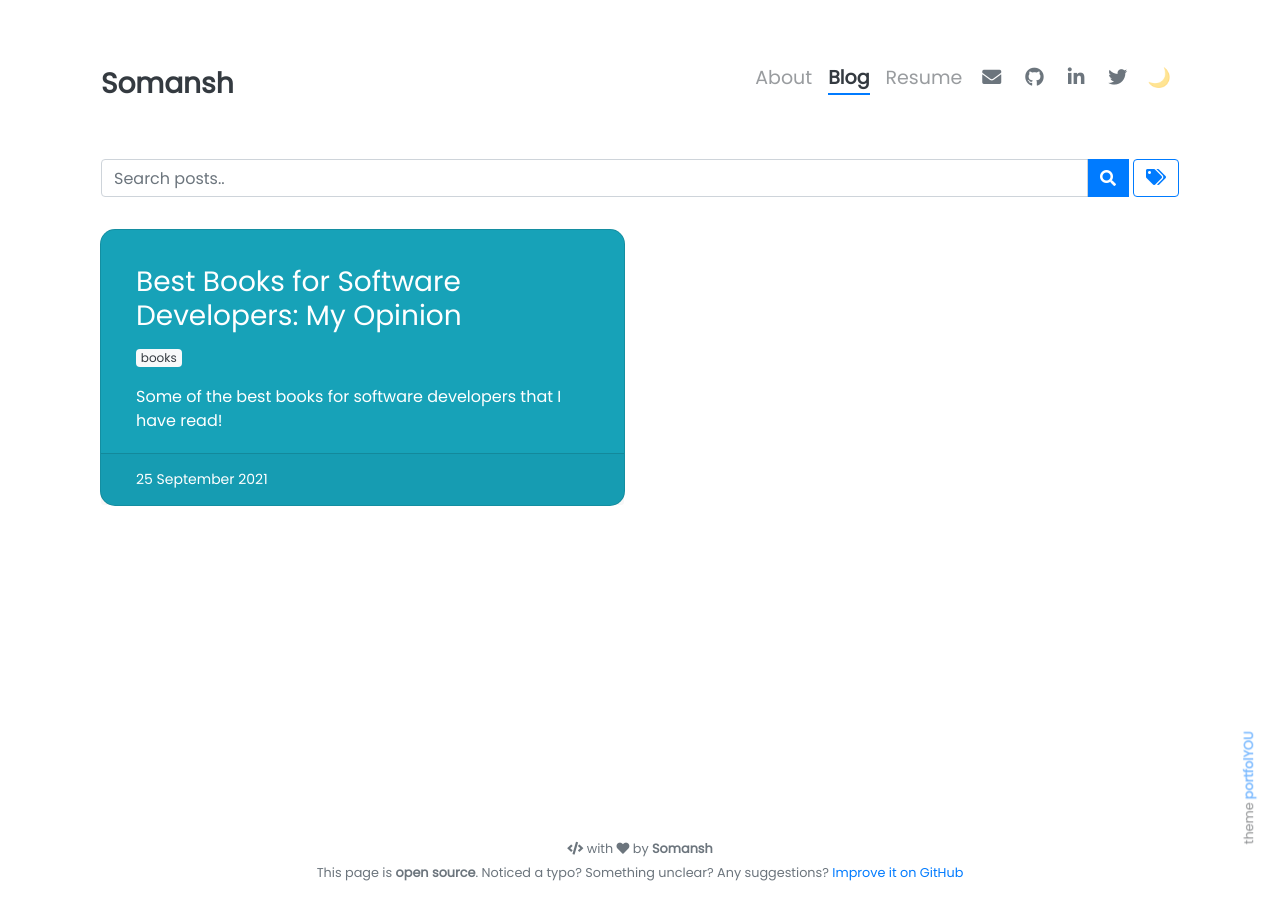
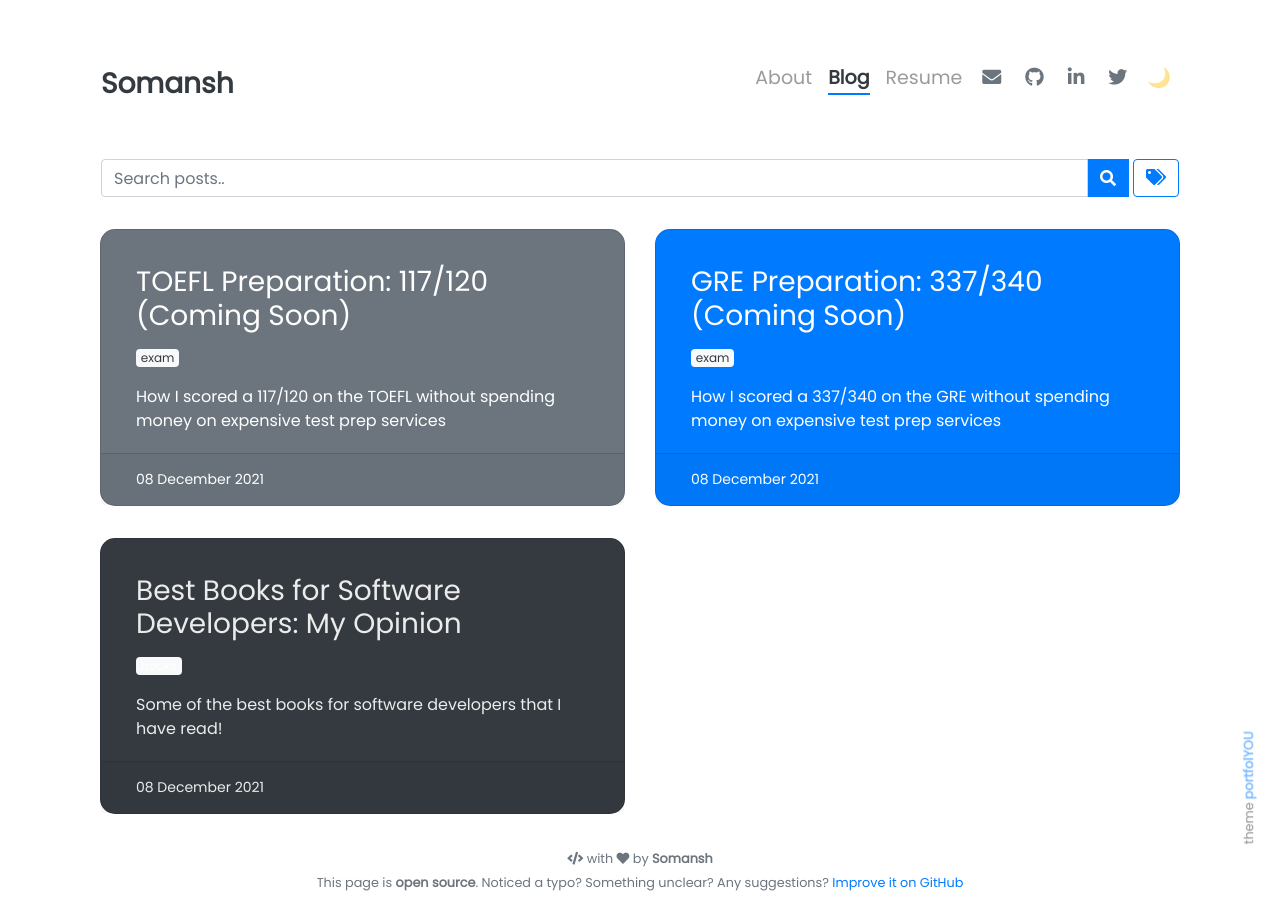
Before and after one commit to somanshreddy/somanshreddy.github.io, a Jekyll site: the page built from pages/blog.html, in a window 1280 px wide. Built offline with Jekyll 4.4.1, drawn with Linux system fonts in a browser that asks for light colours; nearby versions of some CDN libraries; comment, search, counter and statistics services are not loaded.

Commit message:
Added upcoming blog teasers

```diff
--- /dev/null
+++ b/_posts/2021-12-09-gre-prep.markdown
@@ -0,0 +1,10 @@
+---
+layout: post
+title:  "GRE Preparation: 337/340 (Coming Soon)"
+date:   2021-12-09 05:28:22 +0530
+tags: [exam]
+categories: exam
+color: primary
+style: fill
+description: How I scored a 337/340 on the GRE without spending money on expensive test prep services
+---
--- /dev/null
+++ b/_posts/2021-12-09-toefl-prep.markdown
@@ -0,0 +1,10 @@
+---
+layout: post
+title:  "TOEFL Preparation: 117/120 (Coming Soon)"
+date:   2021-12-09 05:28:22 +0530
+tags: [exam]
+categories: exam
+color: secondary
+style: fill
+description: How I scored a 117/120 on the TOEFL without spending money on expensive test prep services
+---
```
Also changed, not shown: _posts/2021-12-09-Best-Books-for-Software-Developers-My-Opinion.markdown (renamed from _posts/2021-09-26-Best-Books-for-Software-Developers:-My-Opinion.markdown, +6 -2 lines).
